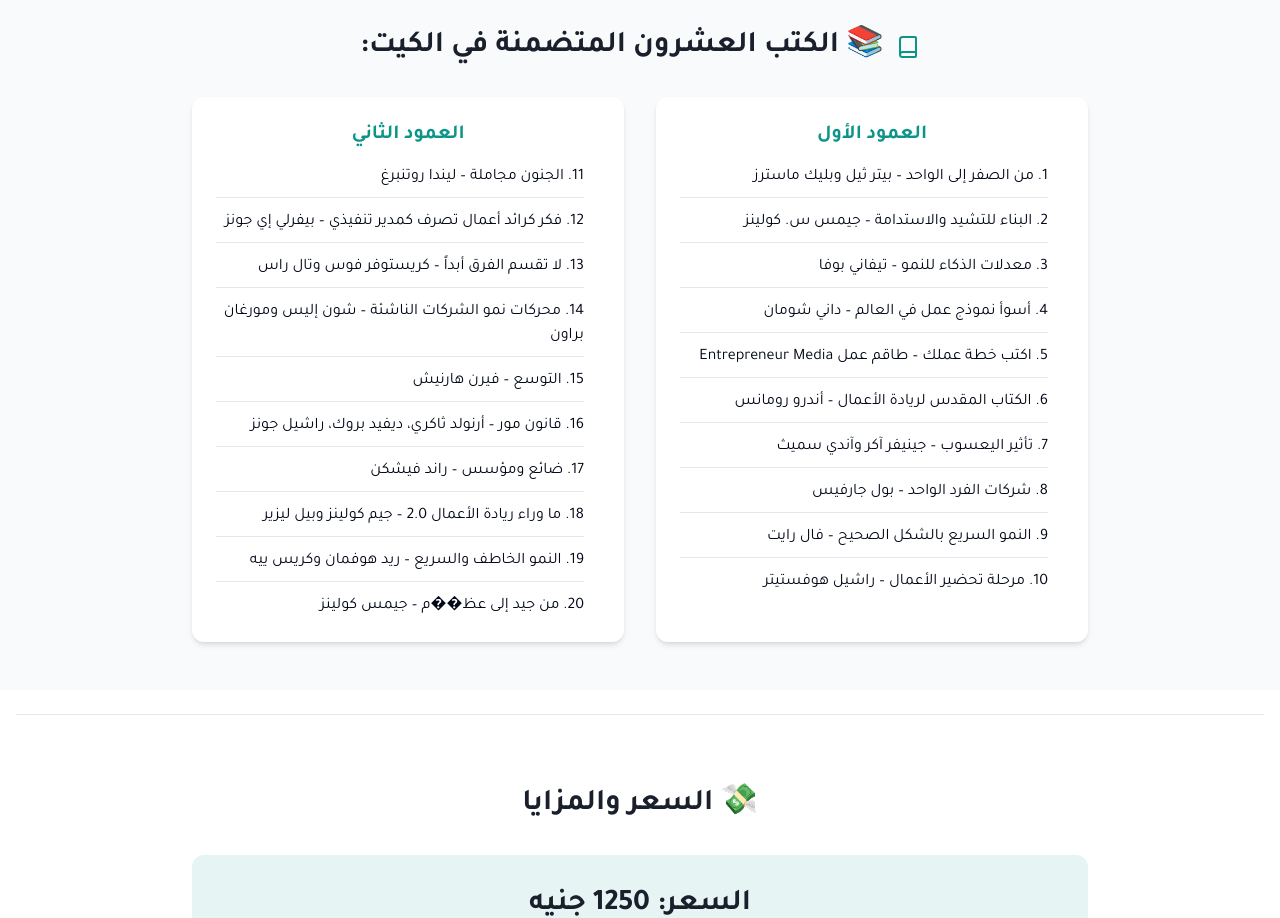
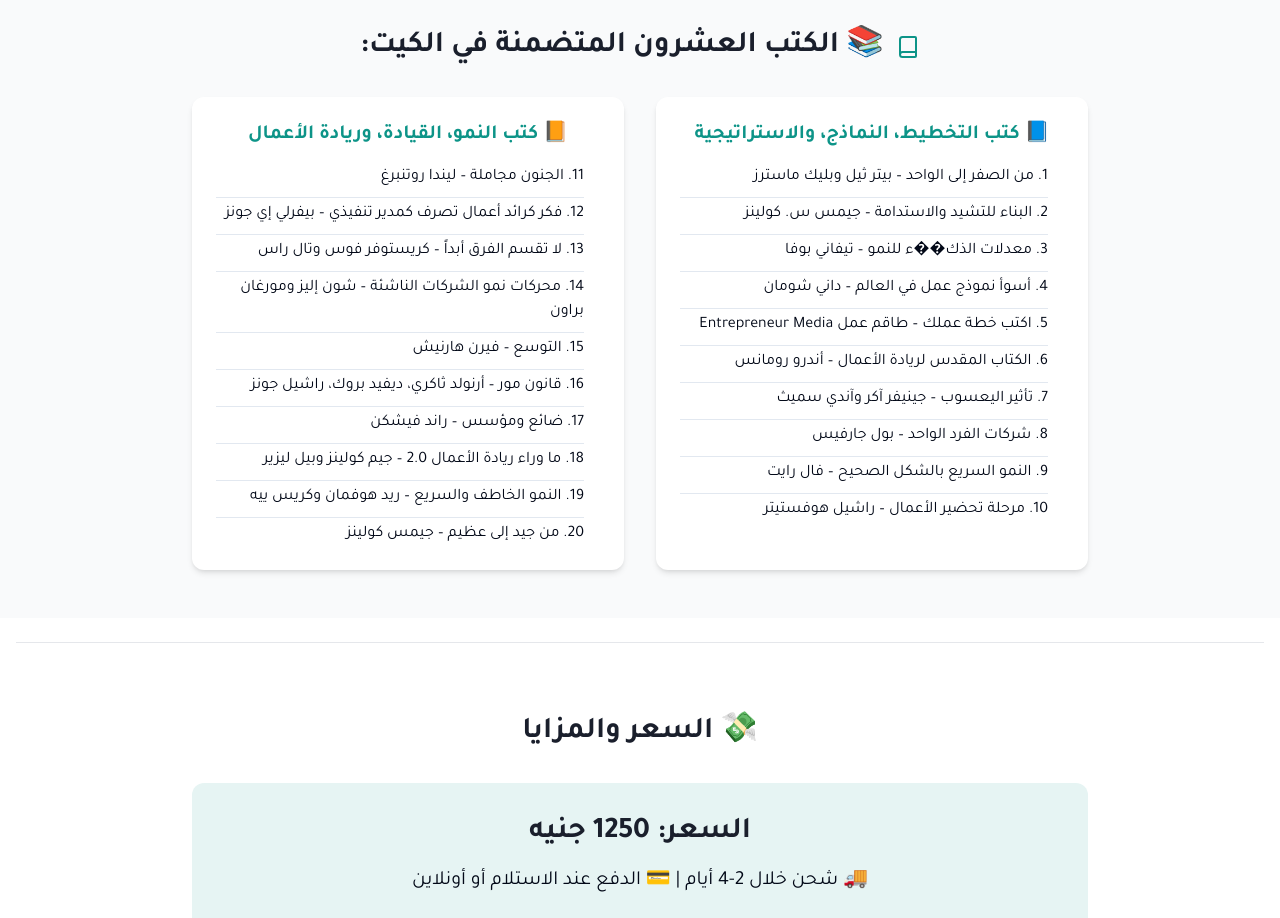
Before and after one commit to growthack88/read-lead-arab-launch, a React (Vite) app: page /startup-kit in a window 1280 px wide. Shown: the part 1880-2798 px from the top of the page. Built offline with nearby package versions, Linux system fonts and the light colour scheme.

Commit message:
Update book list section headings
Replaced the column headings with the specified titles and updated the book lists.

```diff
--- a/src/pages/StartupKit.tsx
+++ b/src/pages/StartupKit.tsx
@@ -196,7 +196,7 @@ const StartupKit = () => {
           <Separator className="bg-gray-200" />
         </div>
 
-        {/* Book List Section - TWO COLUMNS */}
+        {/* Book List Section - TWO COLUMNS with UPDATED HEADINGS */}
         <section className="py-12 bg-gray-50">
           <div className="container mx-auto px-4">
             <div className="max-w-4xl mx-auto">
@@ -205,38 +205,38 @@ const StartupKit = () => {
                 <span>📚 الكتب العشرون المتضمنة في الكيت:</span>
               </h2>
               <div className="grid grid-cols-1 md:grid-cols-2 gap-8">
-                {/* First Column */}
+                {/* First Column - UPDATED HEADING */}
                 <div className="bg-white rounded-xl p-6 shadow-md">
-                  <h3 className="text-xl font-bold mb-4 text-center text-rtl-teal">العمود الأول</h3>
-                  <ol dir="rtl" className="space-y-3 text-right list-decimal list-inside pr-4">
-                    <li className="border-b pb-2">من الصفر إلى الواحد – بيتر ثيل وبليك ماسترز</li>
-                    <li className="border-b pb-2">البناء للتشيد والاستدامة – جيمس س. كولينز</li>
-                    <li className="border-b pb-2">معدلات الذكاء للنمو – تيفاني بوفا</li>
-                    <li className="border-b pb-2">أسوأ نموذج عمل في العالم – داني شومان</li>
-                    <li className="border-b pb-2">اكتب خطة عملك – طاقم عمل Entrepreneur Media</li>
-                    <li className="border-b pb-2">الكتاب المقدس لريادة الأعمال – أندرو رومانس</li>
-                    <li className="border-b pb-2">تأثير اليعسوب – جينيفر آكر وآندي سميث</li>
-                    <li className="border-b pb-2">شركات الفرد الواحد – بول جارفيس</li>
-                    <li className="border-b pb-2">النمو السريع بالشكل الصحيح – فال رايت</li>
-                    <li>مرحلة تحضير الأعمال – راشيل هوفستيتر</li>
-                  </ol>
+                  <h3 className="text-xl font-bold mb-4 text-center text-rtl-teal">📘 كتب التخطيط، النماذج، والاستراتيجية</h3>
+                  <ul dir="rtl" className="space-y-1 pr-4 text-right">
+                    <li className="border-b pb-2">1. من الصفر إلى الواحد – بيتر ثيل وبليك ماسترز</li>
+                    <li className="border-b pb-2">2. البناء للتشيد والاستدامة – جيمس س. كولينز</li>
+                    <li className="border-b pb-2">3. معدلات الذك��ء للنمو – تيفاني بوفا</li>
+                    <li className="border-b pb-2">4. أسوأ نموذج عمل في العالم – داني شومان</li>
+                    <li className="border-b pb-2">5. اكتب خطة عملك – طاقم عمل Entrepreneur Media</li>
+                    <li className="border-b pb-2">6. الكتاب المقدس لريادة الأعمال – أندرو رومانس</li>
+                    <li className="border-b pb-2">7. تأثير اليعسوب – جينيفر آكر وآندي سميث</li>
+                    <li className="border-b pb-2">8. شركات الفرد الواحد – بول جارفيس</li>
+                    <li className="border-b pb-2">9. النمو السريع بالشكل الصحيح – فال رايت</li>
+                    <li>10. مرحلة تحضير الأعمال – راشيل هوفستيتر</li>
+                  </ul>
                 </div>
 
-                {/* Second Column */}
+                {/* Second Column - UPDATED HEADING */}
                 <div className="bg-white rounded-xl p-6 shadow-md">
-                  <h3 className="text-xl font-bold mb-4 text-center text-rtl-teal">العمود الثاني</h3>
-                  <ol dir="rtl" className="space-y-3 text-right list-decimal list-inside pr-4" start={11}>
-                    <li className="border-b pb-2">الجنون مجاملة – ليندا روتنبرغ</li>
-                    <li className="border-b pb-2">فكر كرائد أعمال تصرف كمدير تنفيذي – بيفرلي إي جونز</li>
-                    <li className="border-b pb-2">لا تقسم الفرق أبداً – كريستوفر فوس وتال راس</li>
-                    <li className="border-b pb-2">محركات نمو الشركات الناشئة – شون إليس ومورغان براون</li>
-                    <li className="border-b pb-2">التوسع – فيرن هارنيش</li>
-                    <li className="border-b pb-2">قانون مور – أرنولد ثاكري، ديفيد بروك، راشيل جونز</li>
-                    <li className="border-b pb-2">ضائع ومؤسس – راند فيشكن</li>
-                    <li className="border-b pb-2">ما وراء ريادة الأعمال 2.0 – جيم كولينز وبيل ليزير</li>
-                    <li className="border-b pb-2">النمو الخاطف والسريع – ريد هوفمان وكريس ييه</li>
-                    <li>من جيد إلى عظ��م – جيمس كولينز</li>
-                  </ol>
+                  <h3 className="text-xl font-bold mb-4 text-center text-rtl-teal">📙 كتب النمو، القيادة، وريادة الأعمال</h3>
+                  <ul dir="rtl" className="space-y-1 pr-4 text-right">
+                    <li className="border-b pb-2">11. الجنون مجاملة – ليندا روتنبرغ</li>
+                    <li className="border-b pb-2">12. فكر كرائد أعمال تصرف كمدير تنفيذي – بيفرلي إي جونز</li>
+                    <li className="border-b pb-2">13. لا تقسم الفرق أبداً – كريستوفر فوس وتال راس</li>
+                    <li className="border-b pb-2">14. محركات نمو الشركات الناشئة – شون إليز ومورغان براون</li>
+                    <li className="border-b pb-2">15. التوسع – فيرن هارنيش</li>
+                    <li className="border-b pb-2">16. قانون مور – أرنولد ثاكري، ديفيد بروك، راشيل جونز</li>
+                    <li className="border-b pb-2">17. ضائع ومؤسس – راند فيشكن</li>
+                    <li className="border-b pb-2">18. ما وراء ريادة الأعمال 2.0 – جيم كولينز وبيل ليزير</li>
+                    <li className="border-b pb-2">19. النمو الخاطف والسريع – ريد هوفمان وكريس ييه</li>
+                    <li>20. من جيد إلى عظيم – جيمس كولينز</li>
+                  </ul>
                 </div>
               </div>
             </div>
```
